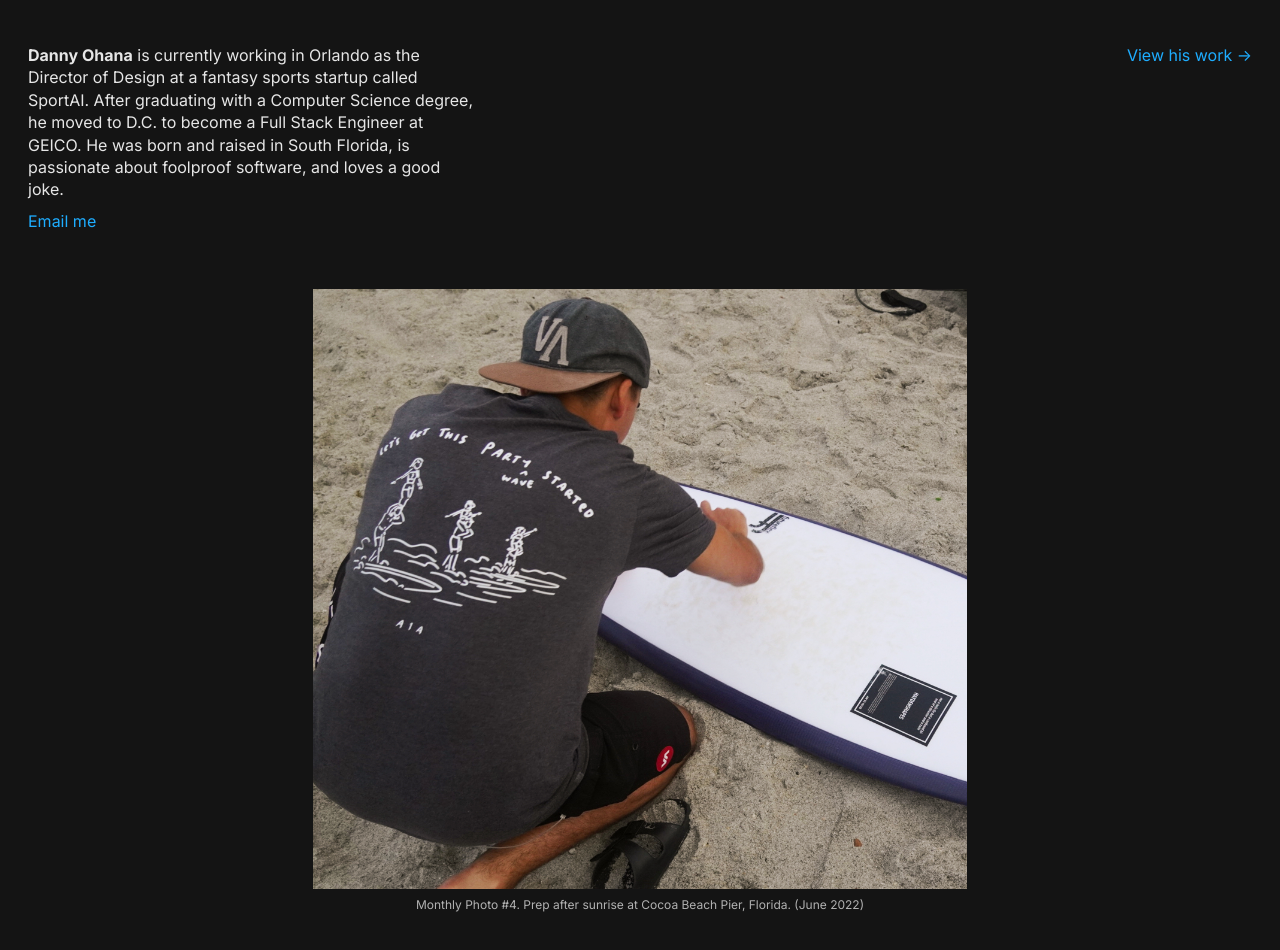
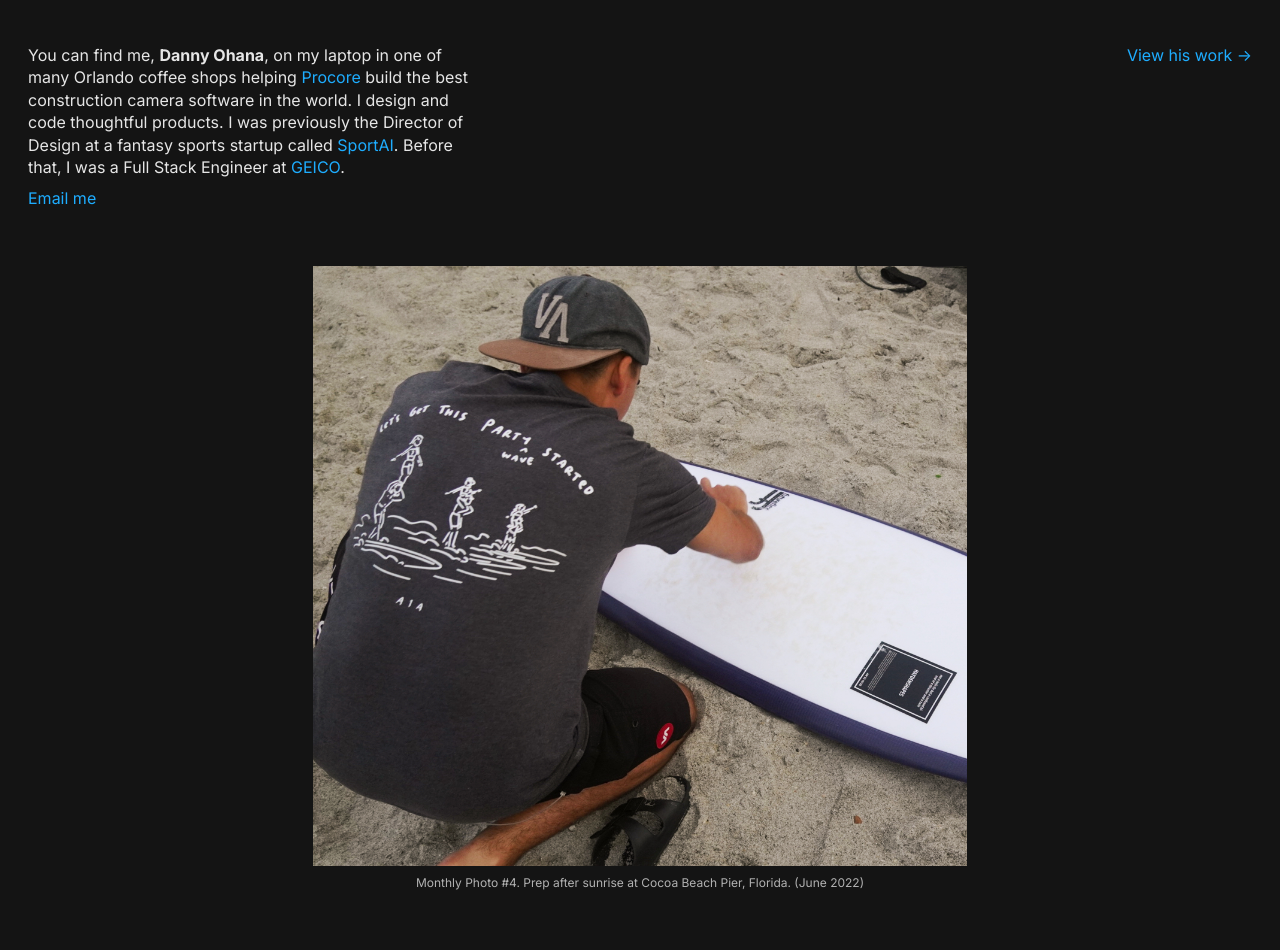
Before and after one commit to ohana23/corner-of-the-internet, a Next.js app: page / in a window 1280 px wide. Shown: the top 950 px of the page. Built offline with nearby package versions, Linux system fonts and the light colour scheme.

Commit message:
changing the main text

```diff
--- a/pages/index.js
+++ b/pages/index.js
@@ -7,12 +7,10 @@ function HomePage() {
     <div className={styles.container}>
       <div className={styles.textContainer}>
         <p className={styles.description}>
-          <strong>Danny Ohana</strong> is currently working in Orlando as the
-          Director of Design at a fantasy sports startup called SportAI. After
-          graduating with a Computer Science degree, he moved to D.C. to become
-          a Full Stack Engineer at GEICO. He was born and raised in South
-          Florida, is passionate about foolproof software, and loves a good
-          joke.
+          You can find me, <strong>Danny Ohana</strong>, on my laptop in one of many Orlando coffee shops helping <a href="https://www.procore.com" className={styles.linkButton}>Procore</a> build the best construction camera software in the world.
+          I design and code thoughtful products.
+          I was previously the Director of Design at a fantasy sports startup called <a href="https://www.sportai.com" className={styles.linkButton}>SportAI</a>.
+          Before that, I was a Full Stack Engineer at <a href="https://www.geico.com" className={styles.linkButton}>GEICO</a>.
           <div className={styles.lineheight15}>
             <a
               target="_blank"
--- a/styles.module.css
+++ b/styles.module.css
@@ -18,10 +18,12 @@
   text-decoration: none;
   color: var(--accent-color);
   transition: all ease-in-out 0.07s;
+  cursor: pointer;
 }
 
 .linkButton:hover {
   color: rgb(195, 255, 0);
+  cursor: pointer;
 }
 
 .portfolioButton {
@@ -33,6 +35,7 @@
 
 .portfolioButton:hover {
   color: rgb(195, 255, 0);
+  cursor: pointer;
 }
 
 .figureContainer {
```
